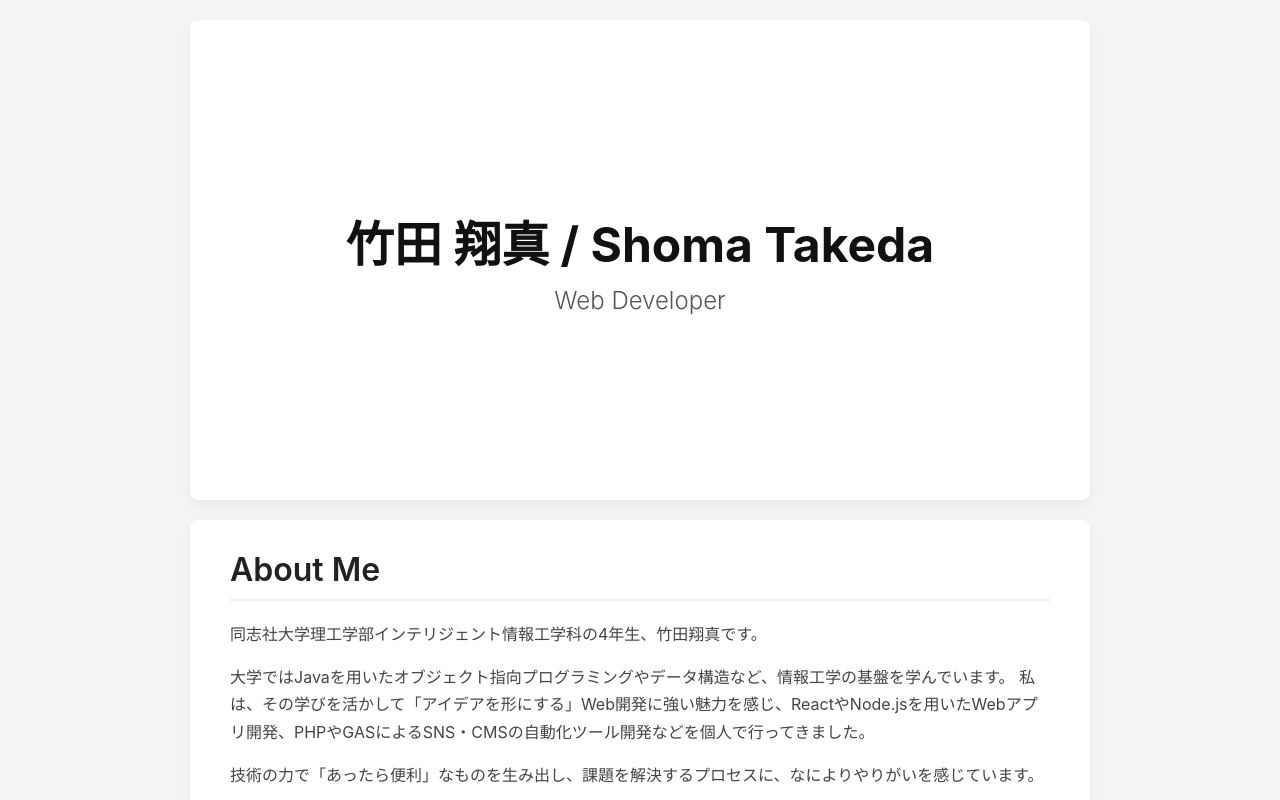
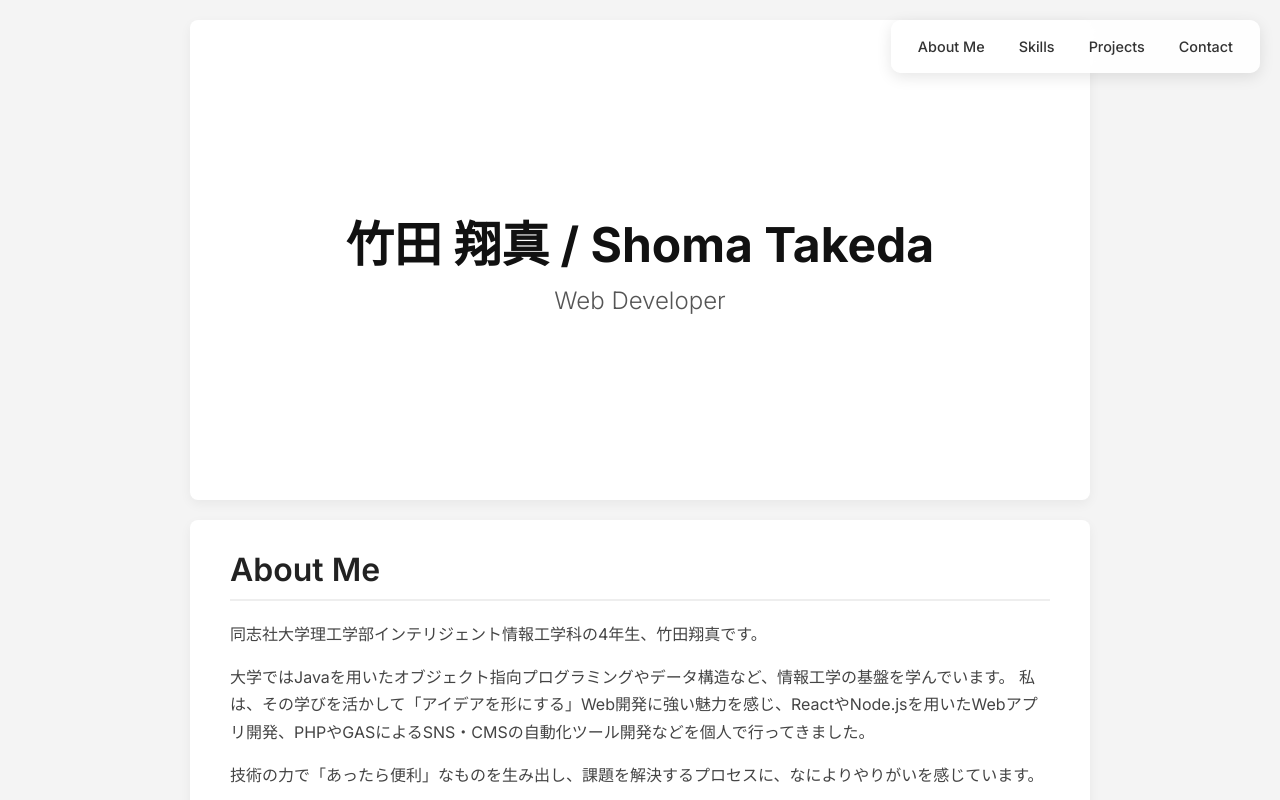
Before and after one commit to shoma715/portfolio-site, a Next.js app: page / in a window 1280 px wide. Shown: the top 800 px of the page. Built offline with nearby package versions, Linux system fonts and the light colour scheme.

Commit message:
「ヘッダー（ナビゲーションバー）」と「ページ内スムーススクロール」の実装

```diff
--- a/app/globals.css
+++ b/app/globals.css
@@ -1,3 +1,7 @@
+html {
+  scroll-behavior: smooth;
+}
+
 body {
   margin: 0;
   padding: 0;
--- a/app/layout.tsx
+++ b/app/layout.tsx
@@ -1,20 +1,13 @@
 import type { Metadata } from "next";
-import { Geist, Geist_Mono } from "next/font/google";
+import { Inter } from "next/font/google";
 import "./globals.css";
+import Header from "@/components/Header"; //
 
-const geistSans = Geist({
-  variable: "--font-geist-sans",
-  subsets: ["latin"],
-});
-
-const geistMono = Geist_Mono({
-  variable: "--font-geist-mono",
-  subsets: ["latin"],
-});
+const inter = Inter({ subsets: ["latin"] });
 
 export const metadata: Metadata = {
-  title: "Create Next App",
-  description: "Generated by create next app",
+  title: "竹田 翔真 ポートフォリオサイト", //
+  description: "Web Developer - Shoma Takeda's Portfolio Page", //
 };
 
 export default function RootLayout({
@@ -23,8 +16,9 @@ export default function RootLayout({
   children: React.ReactNode;
 }>) {
   return (
-    <html lang="en">
-      <body className={`${geistSans.variable} ${geistMono.variable}`}>
+    <html lang="ja"> {/* */}
+      <body className={inter.className}>
+        <Header /> {/* */}
         {children}
       </body>
     </html>
--- a/components/About.tsx
+++ b/components/About.tsx
@@ -3,7 +3,7 @@ import styles from './About.module.css';
 
 const About = () => {
   return (
-    <section className={styles.aboutContainer}>
+    <section id="about" className={styles.aboutContainer}>
       <h2 className={styles.title}>About Me</h2>
 
       <p className={styles.text}>
--- a/components/Contact.tsx
+++ b/components/Contact.tsx
@@ -4,7 +4,7 @@ import styles from './Contact.module.css';
 
 const Contact = () => {
   return (
-    <section className={styles.contactContainer}>
+    <section id="contact" className={styles.contactContainer}>
       <h2 className={styles.title}>Contact</h2>
 
       <div className={styles.grid}>
--- /dev/null
+++ b/components/Header.module.css
@@ -0,0 +1,35 @@
+.header {
+  position: fixed; /* 画面に固定 */
+  top: 20px; /* 画面の上から20px */
+  right: 20px; /* 画面の右から20px */
+  background-color: rgba(255, 255, 255, 0.9); /* 少し透明な白 */
+  backdrop-filter: blur(8px); /* 背景をぼかす（すりガラス効果） */
+  border-radius: 10px;
+  box-shadow: 0 4px 15px rgba(0, 0, 0, 0.1);
+  z-index: 1000; /* 常に最前面に表示 */
+  padding: 10px 15px;
+}
+
+.navList {
+  list-style-type: none;
+  margin: 0;
+  padding: 0;
+  display: flex; /* ボタンを横並びにする */
+  gap: 10px; /* ボタン間のスペース */
+}
+
+.navLink {
+  display: block;
+  padding: 8px 12px;
+  text-decoration: none;
+  color: #333;
+  font-weight: 500;
+  font-size: 0.9rem;
+  border-radius: 6px;
+  transition: background-color 0.2s ease, color 0.2s ease;
+}
+
+.navLink:hover {
+  background-color: #f0f0f0;
+  color: #0070f3; /* ホバー時の文字色 */
+}
--- /dev/null
+++ b/components/Header.tsx
@@ -0,0 +1,19 @@
+import React from 'react';
+import styles from './Header.module.css';
+
+const Header = () => {
+  return (
+    <header className={styles.header}>
+      <nav>
+        <ul className={styles.navList}>
+          <li><a href="#about" className={styles.navLink}>About Me</a></li>
+          <li><a href="#skills" className={styles.navLink}>Skills</a></li>
+          <li><a href="#projects" className={styles.navLink}>Projects</a></li>
+          <li><a href="#contact" className={styles.navLink}>Contact</a></li>
+        </ul>
+      </nav>
+    </header>
+  );
+};
+
+export default Header;
```
Also changed, not shown: 1 other file (tests, documents, lock files or other folders).
